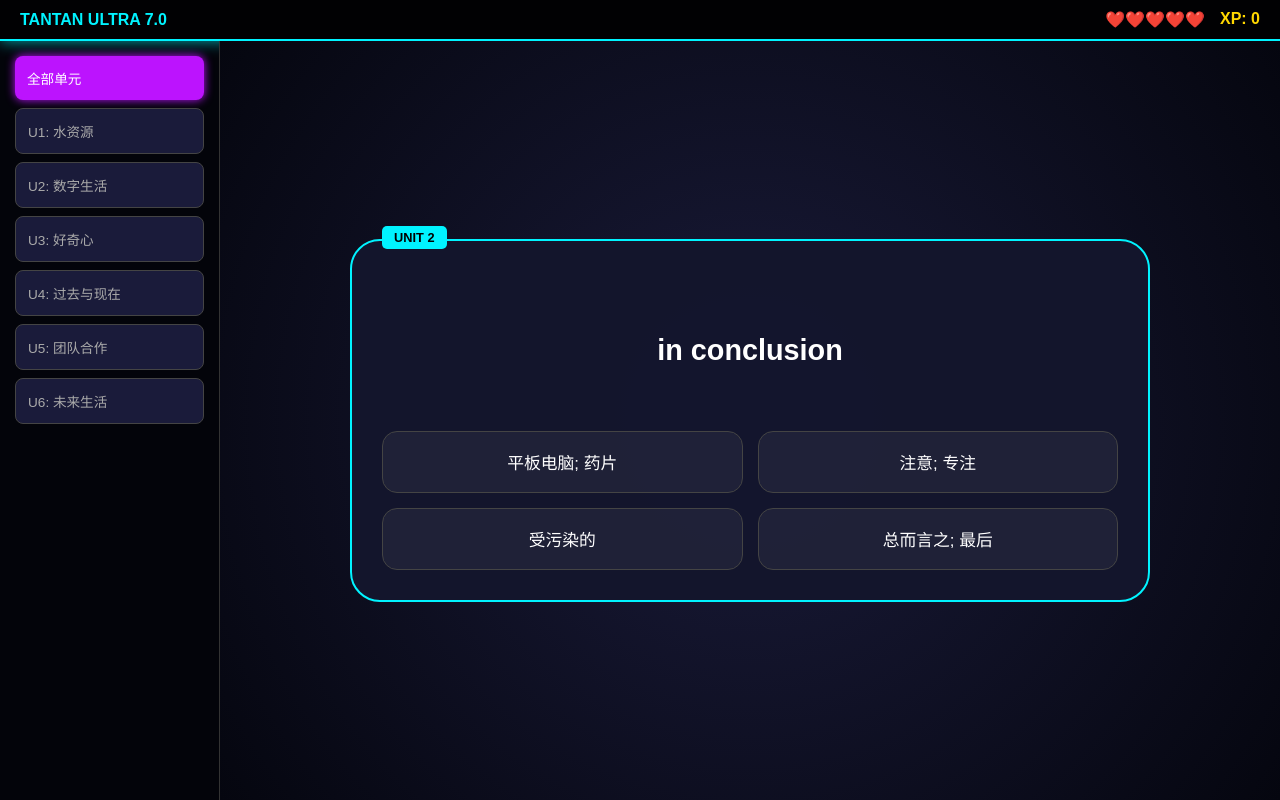
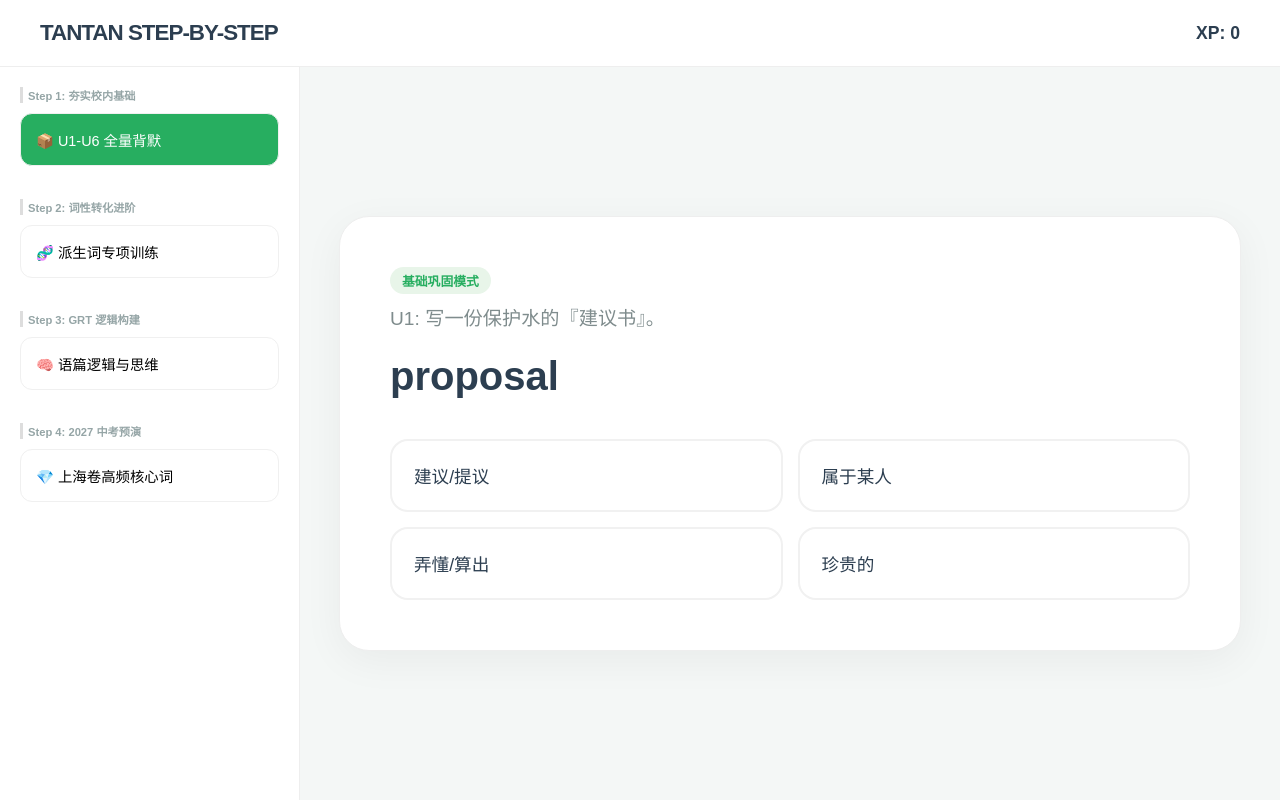
Before and after one commit to yoenkach/tantanenglishgame, a plain HTML site: page index.html in a window 1280 px wide. Drawn offline with Linux system fonts and the light colour scheme.

Commit message:
Update index.html

```diff
--- a/index.html
+++ b/index.html
@@ -3,225 +3,175 @@
 <head>
     <meta charset="UTF-8">
     <meta name="viewport" content="width=device-width, initial-scale=1.0, maximum-scale=1.0, user-scalable=no">
-    <title>倓倓专属：U1-U6全境封锁题库版</title>
+    <title>倓倓：2027英语构筑系统(循序渐进版)</title>
     <style>
-        :root { --n-blue: #00f3ff; --n-purple: #bc13fe; --n-pink: #ff00ff; --bg: #05060f; }
-        * { box-sizing: border-box; -webkit-tap-highlight-color: transparent; }
-        body { margin: 0; font-family: 'PingFang SC', sans-serif; background: var(--bg); color: white; height: 100vh; overflow: hidden; display: flex; flex-direction: column; }
-        header { padding: 10px 20px; display: flex; justify-content: space-between; align-items: center; background: rgba(0,0,0,0.8); border-bottom: 2px solid var(--n-blue); box-shadow: 0 0 15px var(--n-blue); }
-        .container { flex: 1; display: flex; flex-direction: row; overflow: hidden; }
-        nav { width: 220px; background: rgba(0,0,0,0.3); padding: 15px; display: flex; flex-direction: column; gap: 8px; border-right: 1px solid #333; overflow-y: auto; }
-        .nav-btn { padding: 12px; background: #1a1b3a; border: 1px solid #444; border-radius: 8px; color: #aaa; cursor: pointer; text-align: left; font-size: 0.85rem; }
-        .nav-btn.active { background: var(--n-purple); color: white; border: none; box-shadow: 0 0 10px var(--n-purple); }
-        main { flex: 1; display: flex; flex-direction: column; align-items: center; justify-content: center; padding: 20px; position: relative; background: radial-gradient(circle at center, #1a1b3a 0%, #05060f 100%); }
-        .battle-card { width: 100%; max-width: 800px; background: rgba(20, 22, 45, 0.95); border-radius: 30px; padding: 30px; border: 2px solid var(--n-blue); position: relative; }
-        .q-tag { position: absolute; top: -15px; left: 30px; background: var(--n-blue); color: black; padding: 4px 12px; border-radius: 5px; font-weight: bold; font-size: 0.8rem; }
-        .q-text { font-size: 1.8rem; font-weight: bold; text-align: center; margin: 30px 0; min-height: 100px; display: flex; align-items: center; justify-content: center; line-height: 1.3; }
-        .options { display: grid; grid-template-columns: 1fr 1fr; gap: 15px; width: 100%; }
-        .opt { padding: 18px; background: rgba(255,255,255,0.05); border: 1px solid #444; border-radius: 15px; cursor: pointer; text-align: center; font-size: 1.05rem; display: flex; align-items: center; justify-content: center; transition: 0.2s; }
-        .opt:active { transform: scale(0.95); }
-        .opt.correct { background: #00ff88 !important; color: black; font-weight: bold; }
-        .opt.wrong { background: #ff4466 !important; color: white; }
-        .overlay { position: fixed; top: 0; left: 0; width: 100%; height: 100%; background: rgba(0,0,0,0.95); display: none; z-index: 1000; align-items: center; justify-content: center; padding: 20px; }
-        .pop { background: #1a1b3a; border: 3px solid var(--n-pink); border-radius: 20px; padding: 25px; width: 100%; max-width: 500px; }
-        .k-box { background: rgba(255,255,255,0.05); padding: 15px; border-radius: 10px; margin: 15px 0; text-align: left; line-height: 1.6; color: var(--n-blue); border-left: 4px solid var(--n-blue); font-size: 0.95rem; }
-        .close-btn { width: 100%; padding: 15px; background: var(--n-pink); border: none; border-radius: 10px; color: white; font-weight: bold; cursor: pointer; }
-        @media (max-width: 768px) { .container { flex-direction: column; } nav { width: 100%; height: 70px; flex-direction: row; } .nav-btn { min-width: 100px; font-size: 0.7rem; } .options { grid-template-columns: 1fr; } .q-text { font-size: 1.4rem; } }
+        :root { --p:#2c3e50; --s1:#27ae60; --s2:#2980b9; --s3:#8e44ad; --s4:#d35400; --bg:#f4f7f6; }
+        body { margin:0; font-family:"SF Pro", sans-serif; background:var(--bg); color:var(--p); display:flex; flex-direction:column; height:100vh; overflow:hidden; }
+
+        header { background:#fff; padding:20px 40px; display:flex; justify-content:space-between; align-items:center; border-bottom:1px solid #eee; }
+        .logo { font-size:1.4rem; font-weight:800; letter-spacing:-1px; }
+        .stats { font-weight:bold; font-size:1.1rem; }
+
+        .container { flex:1; display:grid; grid-template-columns:300px 1fr; overflow:hidden; }
+
+        /* 左侧分级菜单 */
+        aside { background:#fff; border-right:1px solid #eee; padding:20px; overflow-y:auto; }
+        .stage-group { margin-bottom:25px; }
+        .stage-label { font-size:0.7rem; color:#95a5a6; font-weight:bold; margin-bottom:10px; padding-left:5px; border-left:3px solid #ddd; }
+        .nav-btn { width:100%; padding:15px; margin-bottom:8px; border:1px solid #f0f0f0; border-radius:12px; background:#fff; text-align:left; cursor:pointer; transition:0.3s; font-size:0.9rem; position:relative; overflow:hidden; }
+        .nav-btn:hover { background:#f9f9f9; transform:translateX(5px); }
+
+        /* 阶段色彩 */
+        .btn-s1.active { background:var(--s1); color:#fff; }
+        .btn-s2.active { background:var(--s2); color:#fff; }
+        .btn-s3.active { background:var(--s3); color:#fff; }
+        .btn-s4.active { background:var(--s4); color:#fff; }
+
+        /* 练习区 */
+        main { padding:40px; display:flex; flex-direction:column; align-items:center; justify-content:center; }
+        .card { width:100%; max-width:800px; background:#fff; border-radius:30px; padding:50px; box-shadow:0 10px 40px rgba(0,0,0,0.05); border:1px solid #eee; }
+        .mode-info { font-size:0.8rem; font-weight:bold; margin-bottom:10px; display:inline-block; padding:4px 12px; border-radius:20px; }
+
+        .q-context { font-size:1.2rem; color:#7f8c8d; line-height:1.6; margin-bottom:20px; }
+        .q-word { font-size:2.5rem; font-weight:800; color:var(--p); margin-bottom:40px; }
+
+        .options { display:grid; grid-template-columns:1fr 1fr; gap:15px; width:100%; }
+        .opt { padding:22px; border:2px solid #f1f1f1; border-radius:18px; font-size:1.1rem; cursor:pointer; background:#fff; transition:0.2s; }
+        .opt:hover { border-color:#2c3e50; }
+        .opt.correct { background:#27ae60 !important; color:#fff; border-color:#27ae60; }
+        .opt.wrong { background:#e74c3c !important; color:#fff; border-color:#e74c3c; }
+
+        /* 弹窗 */
+        .overlay { position:fixed; top:0; left:0; width:100%; height:100%; background:rgba(0,0,0,0.4); backdrop-filter:blur(10px); display:none; align-items:center; justify-content:center; z-index:100; }
+        .pop { background:#fff; border-radius:25px; padding:40px; width:90%; max-width:500px; box-shadow:0 20px 50px rgba(0,0,0,0.2); }
+        .pop h3 { margin-top:0; color:var(--p); }
+        .pop p { line-height:1.7; color:#555; margin-bottom:25px; font-size:1.1rem; }
+        .pop button { width:100%; padding:18px; background:var(--p); color:#fff; border:none; border-radius:12px; font-weight:bold; cursor:pointer; }
     </style>
 </head>
 <body>
 
 <header>
-    <div style="font-weight:900; color:var(--n-blue);">TANTAN ULTRA 7.0</div>
-    <div style="display:flex; gap:15px;">
-        <div id="hp-box">❤️❤️❤️❤️❤️</div>
-        <div id="xp-text" style="color:gold; font-weight:bold;">XP: 0</div>
-    </div>
+    <div class="logo">TANTAN STEP-BY-STEP</div>
+    <div class="stats">XP: <span id="xp">0</span></div>
 </header>
 
 <div class="container">
-    <nav id="unit-nav"></nav>
+    <aside>
+        <div class="stage-group">
+            <div class="stage-label">Step 1: 夯实校内基础</div>
+            <button class="nav-btn btn-s1 active" onclick="setMode('s1', this)">📦 U1-U6 全量背默</button>
+        </div>
+        <div class="stage-group">
+            <div class="stage-label">Step 2: 词性转化进阶</div>
+            <button class="nav-btn btn-s2" onclick="setMode('s2', this)">🧬 派生词专项训练</button>
+        </div>
+        <div class="stage-group">
+            <div class="stage-label">Step 3: GRT 逻辑构建</div>
+            <button class="nav-btn btn-s3" onclick="setMode('s3', this)">🧠 语篇逻辑与思维</button>
+        </div>
+        <div class="stage-group">
+            <div class="stage-label">Step 4: 2027 中考预演</div>
+            <button class="nav-btn btn-s4" onclick="setMode('s4', this)">💎 上海卷高频核心词</button>
+        </div>
+    </aside>
     <main>
-        <div class="battle-card">
-            <div class="q-tag" id="q-tag">LOADING...</div>
-            <div class="q-text" id="q-text">点击开始战斗</div>
-            <div class="options" id="opt-box"></div>
+        <div class="card">
+            <div id="mode-badge" class="mode-info" style="background:#e8f5e9; color:#27ae60;">基础巩固模式</div>
+            <div id="q-ctx" class="q-context">正在同步文档内容...</div>
+            <div id="q-word" class="q-word">START</div>
+            <div id="opt-box" class="options"></div>
         </div>
     </main>
 </div>
 
-<div class="overlay" id="k-overlay">
+<div class="overlay" id="overlay">
     <div class="pop">
-        <h3 style="color:var(--n-pink); margin:0;">🛡️ 核心数据库修正</h3>
-        <div class="k-box" id="k-content"></div>
-        <button class="close-btn" onclick="closePop()">吸收并继续</button>
+        <h3 id="pop-title">💡 构筑解析</h3>
+        <p id="k-text"></p>
+        <button onclick="closePop()">理解并继续</button>
     </div>
 </div>
 
 <script>
-// --- 倓倓：这是从你文档里全量提取的题库（已去重，包含所有细节） ---
-const RAW_DATA = [
-    // Unit 1
-    {u:1, q:"proposal (n.)", a:"建议; 提议", k:"propose (v.) 建议 -> proposal (n.)。搭配：write a proposal of protecting water"},
-    {u:1, q:"percentage (n.)", a:"百分比; 百分率", k:"问句：What percentage of an adult’s body is water?"},
-    {u:1, q:"lock up in ice", a:"锁在冰里", k:"lock up: 封存，锁住"},
-    {u:1, q:"make full use of time", a:"充分利用时间", k:"make use of: 利用; 使用"},
-    {u:1, q:"take in", a:"摄入，吸收", k:"How much water do we need to take in every day?"},
-    {u:1, q:"billion", a:"十亿", k:"2 billion (不加s); billions of dollars (数十亿，加s)"},
-    {u:1, q:"dripping tap", a:"滴水的水龙头", k:"drip (v.) -> dripping (adj.) 滴水的。fix a dripping tap 修理水龙头"},
-    {u:1, q:"satisfying (adj.)", a:"令人满意的", k:"satisfy (v.) -> satisfied (人感) / satisfying (物感)"},
-    {u:1, q:"supply sb. ___ sth.", a:"with", k:"supply sb. with sth. = supply sth. to sb. (给某人提供某物)"},
-    {u:1, q:"The more... the more...", a:"越...就越...", k:"The more water we use, the more energy is needed."},
-    {u:1, q:"What if somebody breaks the rules?", a:"如果有人打破规则怎么办？", k:"What if...? 表示假设：'假若...怎么办?'"},
-    {u:1, q:"amount of water", a:"水的数量", k:"the amount of + 不可数名词; the number of + 可数名词"},
-    {u:1, q:"thirsty (adj.)", a:"渴的", k:"thirst (v./n.) -> thirsty (adj.)"},
-    {u:1, q:"polluted (adj.)", a:"受污染的", k:"pollute (v.) -> pollution (n.) -> polluted (adj.)"},
+    const DATA = {
+        's1': [
+            {ctx:"U1: 大多数淡水被『锁在冰里』。", q:"lock up in ice", a:"锁在冰里", k:"文档重点：lock up (封存)。"},
+            {ctx:"U1: 写一份保护水的『建议书』。", q:"proposal", a:"建议/提议", k:"propose (v.) -> proposal (n.)。"},
+            {ctx:"U2: 手表总是『死机』。", q:"keep freezing", a:"一直死机", k:"freeze 在这里指电子产品卡住。"},
+            {ctx:"U4: 属于某人。", q:"belong to sb.", a:"属于某人", k:"注意：belong to 没有进行时和被动。"},
+            {ctx:"U6: 弄明白；计算出。", q:"figure out", a:"弄懂/算出", k:"figure out the problem."}
+        ],
+        's2': [
+            {ctx:"U1: percent (n.) -> 百分比 (n.)", q:"percentage", a:"百分比", k:"What percentage of water is..."},
+            {ctx:"U2: recognize (v.) -> 识别 (n.)", q:"recognition", a:"识别/认出", k:"facial recognition 人脸识别。"},
+            {ctx:"U5: success (n.) -> 成功地 (adv.)", q:"successfully", a:"成功地", k:"succeed -> success -> successful -> successfully."},
+            {ctx:"U6: believe (v.) -> 难以置信的 (adj.)", q:"unbelievable", a:"难以置信的", k:"believe -> believable -> unbelievable."}
+        ],
+        's3': [
+            {ctx:"[G] We'll go for a walk ______ it rains.", q:"条件逻辑", a:"unless", k:"unless (除非) = if...not。考查逻辑连词。"},
+            {ctx:"[G] ______ trees we plant, the better the air will be.", q:"句型逻辑", a:"The more", k:"The more... the more... 越...越...。"},
+            {ctx:"[G] He stopped ______ to me when I arrived.", q:"语境辨析", a:"to talk", k:"stop to do (停下手中的事去说话) vs stop doing (停止说话)。"}
+        ],
+        's4': [
+            {ctx:"[中考] 取得巨大的『成就』。", q:"achievement", a:"成就; 功绩", k:"make great achievements in..."},
+            {ctx:"[中考] 一个『国际化的』都市。", q:"international", a:"国际的", k:"Shanghai is an international city."},
+            {ctx:"[中考] 极度『珍贵的』资源。", q:"precious", a:"珍贵的", k:"= valuable. Water is precious."}
+        ]
+    };
 
-    // Unit 2
-    {u:2, q:"influence (v./n.)", a:"影响; 作用", k:"have an influence on sb./sth. 对...有影响 (=effect)"},
-    {u:2, q:"facial recognition", a:"人脸识别", k:"recognize (v.) -> recognition (n.)"},
-    {u:2, q:"technology (n.)", a:"技术; 工艺", k:"digital technology 数字技术; technical (adj.) 技术的"},
-    {u:2, q:"complain (v.)", a:"抱怨; 埋怨", k:"complain to sb. about sth. / complaint (n.) 投诉"},
-    {u:2, q:"freeze (v.)", a:"死机; 冻结", k:"三变：freeze-froze-frozen。My smartwatch keeps freezing."},
-    {u:2, q:"run out of space", a:"空间耗尽/不足", k:"My smartphone keeps running out of space."},
-    {u:2, q:"as soon as", a:"一...就...", k:"时间状语从句，遵循'主将从现'原则"},
-    {u:2, q:"warn sb. ___ sth.", a:"of", k:"warn sb. of sth. 警告某人某事; warn sb. (not) to do sth."},
-    {u:2, q:"in conclusion", a:"总而言之; 最后", k:"conclude (v.) -> conclusion (n.)"},
-    {u:2, q:"the disabled", a:"残疾人", k:"Digital technology makes life easier for the disabled."},
-    {u:2, q:"keep an eye on", a:"照看; 留意", k:"= care for"},
-    {u:2, q:"tablet (n.)", a:"平板电脑; 药片", k:"区别：table 桌子"},
+    let curMode = 's1'; let xp = 0;
+    const colors = { s1:'#27ae60', s2:'#2980b9', s3:'#8e44ad', s4:'#d35400' };
+    const labels = { s1:'基础巩固模式', s2:'派生进阶模式', s3:'逻辑构筑模式', s4:'中考挑战模式' };
 
-    // Unit 3
-    {u:3, q:"curious (adj.)", a:"好奇的", k:"be curious about... 对...好奇; curiosity (n.) 好奇心"},
-    {u:3, q:"be familiar with", a:"对...熟悉", k:"sb. be familiar with sth. / sth. be familiar to sb."},
-    {u:3, q:"ruin your eyesight", a:"毁掉视力", k:"Don't read in the dark, or you will ruin your eyesight."},
-    {u:3, q:"awake (adj.)", a:"醒着的", k:"stay awake 保持清醒; awake-awoke-awoken; wake sb. up"},
-    {u:3, q:"result in", a:"导致", k:"辨析：result in (后接结果) vs result from (后接原因)"},
-    {u:3, q:"turn out", a:"证明是; 结果是", k:"It turns out (that)... 事实证明..."},
-    {u:3, q:"be crazy about", a:"对...疯狂/着迷", k:"= be very interested in"},
-    {u:3, q:"have sth. in common", a:"有共同点", k:"I found that we have a lot in common."},
-    {u:3, q:"wonder (v.)", a:"想知道; 琢磨", k:"no wonder 难怪; I wonder what time the meeting starts."},
-    {u:3, q:"physics (n.)", a:"物理学", k:"physical (adj.) 身体的; 物理的; physicist (物理学家)"},
+    function setMode(m, el) {
+        curMode = m;
+        document.querySelectorAll('.nav-btn').forEach(b => b.classList.remove('active','btn-s1','btn-s2','btn-s3','btn-s4'));
+        el.classList.add('active', 'btn-' + m);
 
-    // Unit 4
-    {u:4, q:"belong to sb.", a:"属于某人", k:"注意：无被动语态，无进行时。The old player belongs to him."},
-    {u:4, q:"except", a:"除...之外(不包括)", k:"辨析：except (减法) vs besides (加法/包括)"},
-    {u:4, q:"The 19th century saw...", a:"19世纪经历了...", k:"saw在这里意为'见证/经历'，常以时间/地点作主语"},
-    {u:4, q:"decade (n.)", a:"十年", k:"over the next few decades 在接下来的几十年里"},
-    {u:4, q:"wealthy (adj.)", a:"富有的", k:"wealth (n.) 财富; the wealthy 富人"},
-    {u:4, q:"punish (v.)", a:"惩罚", k:"punishment (n.) 惩罚"},
-    {u:4, q:"electricity (n.)", a:"电; 电能", k:"electric (adj.) 电的; electric heater 电暖器"},
-    {u:4, q:"bring ... to life", a:"使...生动起来", k:"bring ancient objects to life 让古物活起来"},
-    {u:4, q:"imagine doing", a:"想象做某事", k:"imagination (n.) 想象力"},
-    {u:4, q:"borrow ... from", a:"向...借", k:"lend ... to 借给..."},
-
-    // Unit 5
-    {u:5, q:"never let you down", a:"永远不让你失望", k:"let sb. down = disappoint sb."},
-    {u:5, q:"passion (n.)", a:"酷爱; 热情", k:"be passionate about 对...充满热情; shared passion 共同的热爱"},
-    {u:5, q:"cooperate with others", a:"与他人合作", k:"cooperate (v.) -> cooperation (n.) 合作"},
-    {u:5, q:"take turns doing", a:"轮流做某事", k:"take turns to do / doing sth. 轮流做某事"},
-    {u:5, q:"disappointed (adj.)", a:"感到失望的", k:"be disappointed with/at 对某事感到失望"},
-    {u:5, q:"pull a long face", a:"拉长脸; 不高兴", k:"She pulled a long face when she failed."},
-    {u:5, q:"success (n.)", a:"成功", k:"succeed (v.) / successful (adj.) / successfully (adv.)"},
-    {u:5, q:"pay attention to", a:"注意; 专注", k:"注意to是介词，后接doing或名词"},
-    {u:5, q:"get along with", a:"与...相处", k:"get along well with sb."},
-
-    // Unit 6
-    {u:6, q:"accident (n.)", a:"事故; 意外", k:"accidental (adj.) -> accidentally (adv. 意外地)"},
-    {u:6, q:"security robot", a:"安保机器人", k:"secure (adj. 安全的) -> security (n. 安全/保安)"},
-    {u:6, q:"figure out", a:"弄懂; 计算出", k:"I can't figure out this math problem."},
-    {u:6, q:"unbelievable (adj.)", a:"难以置信的", k:"believe (v.) -> believable -> unbelievable"},
-    {u:6, q:"stop to do sth.", a:"停下来去做另一件事", k:"辨析：stop doing (停止正在做的) vs stop to do (去做新事)"},
-    {u:6, q:"unless", a:"除非; 如果不", k:"引导条件状语从句，unless = if...not"},
-    {u:6, q:"as long as", a:"只要", k:"引导条件状语从句。As long as you study, you will pass."},
-    {u:6, q:"improve health care", a:"改善医疗系统", k:"AI will help improve health care."}
-];
-
-let hp = 5, xp = 0, currentUnit = 0, audioCtx = null;
-
-function init() {
-    const nav = document.getElementById('unit-nav');
-    const labels = ["全部单元", "U1: 水资源", "U2: 数字生活", "U3: 好奇心", "U4: 过去与现在", "U5: 团队合作", "U6: 未来生活"];
-    labels.forEach((l, i) => {
-        const btn = document.createElement('button');
-        btn.className = 'nav-btn' + (i===0?' active':'');
-        btn.innerText = l;
-        btn.onclick = (e) => {
-            currentUnit = i;
-            document.querySelectorAll('.nav-btn').forEach(b=>b.classList.remove('active'));
-            btn.classList.add('active');
-            nextQ();
-        };
-        nav.appendChild(btn);
-    });
-    nextQ();
+        const badge = document.getElementById('mode-badge');
+        badge.innerText = labels[m];
+        badge.style.background = colors[m] + '22';
+        badge.style.color = colors[m];
+        next();
     }
 
-function nextQ() {
-    if(!audioCtx) audioCtx = new (window.AudioContext || window.webkitAudioContext)();
-    let pool = currentUnit === 0 ? RAW_DATA : RAW_DATA.filter(x => x.u === currentUnit);
+    function next() {
+        const pool = DATA[curMode];
         const item = pool[Math.floor(Math.random() * pool.length)];
+        document.getElementById('q-ctx').innerText = item.ctx;
+        document.getElementById('q-word').innerText = item.q;
 
-    document.getElementById('q-tag').innerText = "UNIT " + item.u;
-    document.getElementById('q-text').innerText = item.q;
-
-    let distractors = RAW_DATA.filter(x => x.a !== item.a).sort(() => 0.5 - Math.random()).slice(0, 3);
-    let options = [item, ...distractors].sort(() => 0.5 - Math.random());
+        let all = []; Object.values(DATA).forEach(l => all.push(...l));
+        let distractors = all.filter(x => x.a !== item.a).sort(() => 0.5 - Math.random()).slice(0, 3);
+        let opts = [item, ...distractors].sort(() => 0.5 - Math.random());
 
         const box = document.getElementById('opt-box');
         box.innerHTML = '';
-    options.forEach(o => {
-        const div = document.createElement('div');
-        div.className = 'opt';
-        div.innerText = o.a;
-        div.onclick = () => check(o === item, div, item.k);
-        box.appendChild(div);
+        opts.forEach(o => {
+            const btn = document.createElement('div');
+            btn.className = 'opt'; btn.innerText = o.a;
+            btn.onclick = () => {
+                if(o === item) {
+                    btn.classList.add('correct');
+                    xp += 10; document.getElementById('xp').innerText = xp;
+                    setTimeout(next, 700);
+                } else {
+                    btn.classList.add('wrong');
+                    document.getElementById('k-text').innerText = item.k;
+                    document.getElementById('overlay').style.display = 'flex';
+                }
+            };
+            box.appendChild(btn);
         });
     }
 
-function check(isCorrect, el, k) {
-    if(isCorrect) {
-        el.classList.add('correct');
-        playSfx(880);
-        xp += 10;
-        updateUI();
-        setTimeout(nextQ, 600);
-    } else {
-        el.classList.add('wrong');
-        playSfx(220, 'square');
-        hp--;
-        updateUI();
-        if(hp <= 0) { alert("HP归零！系统重启中..."); location.reload(); }
-        else showPop(k);
-    }
+    function closePop() {
+        document.getElementById('overlay').style.display = 'none';
+        next();
     }
 
-function updateUI() {
-    document.getElementById('hp-box').innerText = '❤️'.repeat(hp);
-    document.getElementById('xp-text').innerText = 'XP: ' + xp;
-}
-
-function showPop(k) {
-    document.getElementById('k-content').innerText = k;
-    document.getElementById('k-overlay').style.display = 'flex';
-}
-
-function closePop() {
-    document.getElementById('k-overlay').style.display = 'none';
-    nextQ();
-}
-
-function playSfx(f, t='sine') {
-    if(!audioCtx) return;
-    const o = audioCtx.createOscillator(), g = audioCtx.createGain();
-    o.type = t; o.frequency.value = f;
-    g.gain.setValueAtTime(0.1, audioCtx.currentTime);
-    g.gain.exponentialRampToValueAtTime(0.01, audioCtx.currentTime + 0.2);
-    o.connect(g); g.connect(audioCtx.destination);
-    o.start(); o.stop(audioCtx.currentTime + 0.2);
-}
-
-window.onload = init;
+    window.onload = next;
 </script>
 </body>
 </html>
```
Lines whose indentation alone changed are shown as unchanged.
